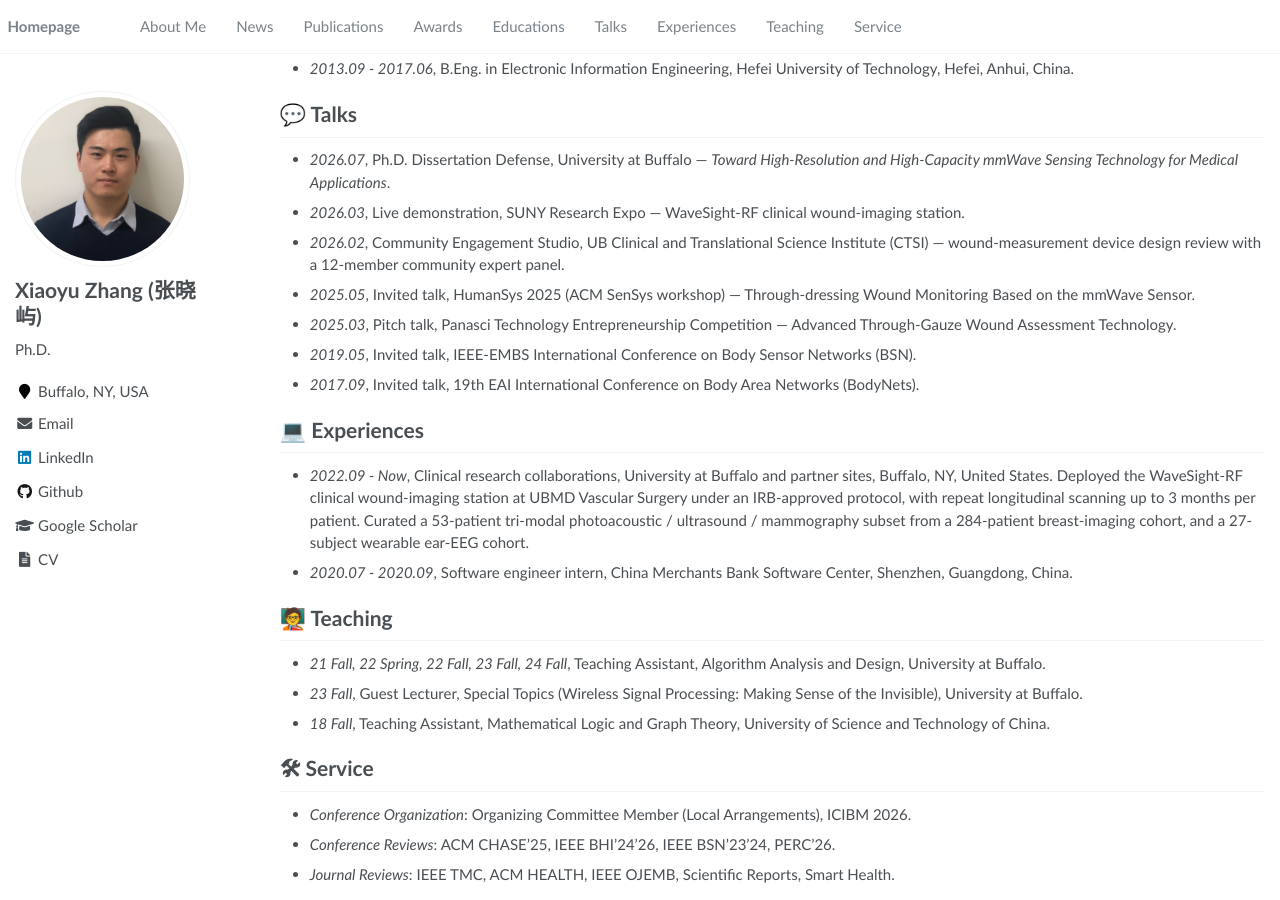
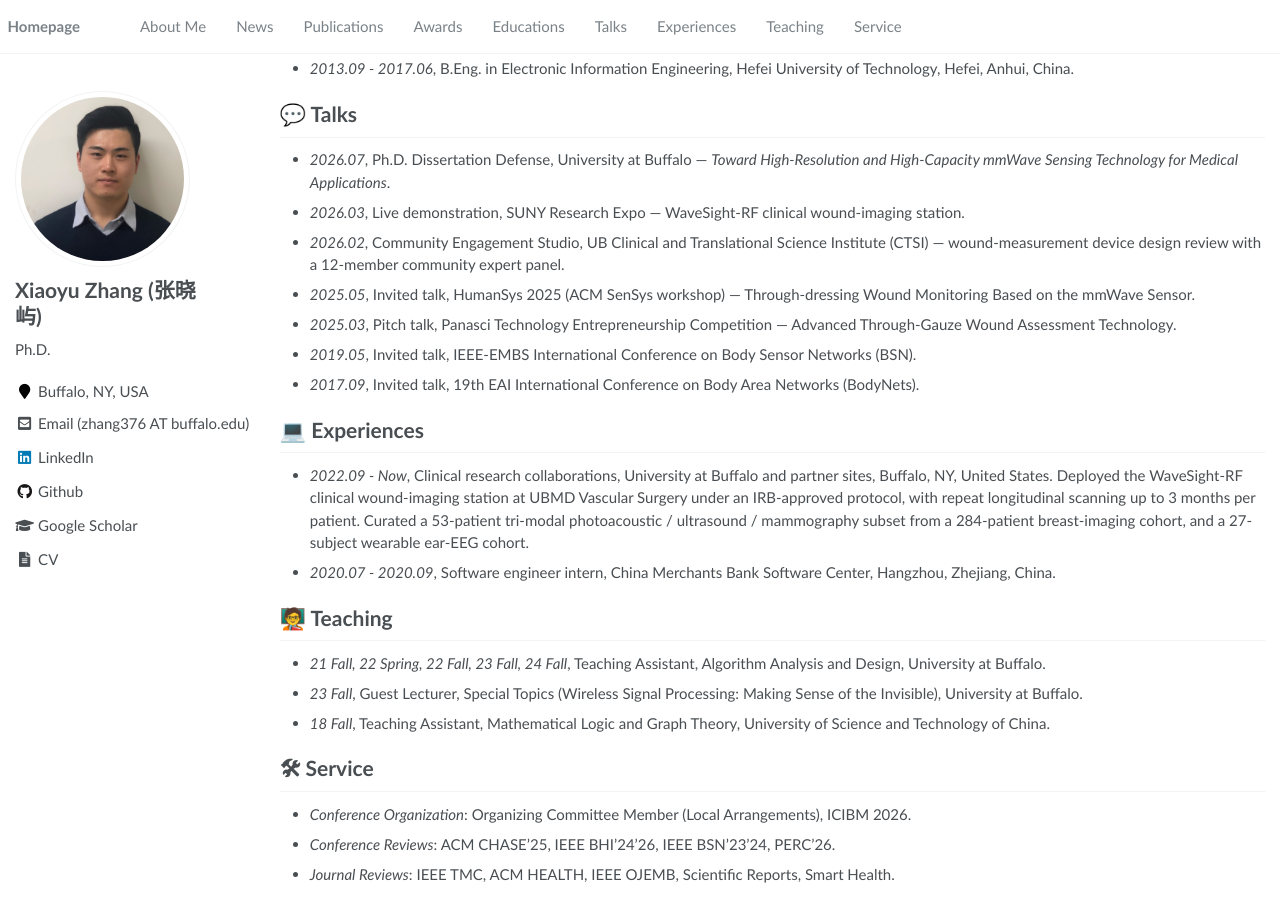
Before and after one commit to zxy340/zxy340.github.io, a Jekyll site: the page built from _pages/about.md, in a window 1280 px wide and 900 px high, scrolled down 2807 px. Built offline with Jekyll 4.4.1, drawn with Linux system fonts in a browser that asks for light colours.

Commit message:
Correct internship city to Hangzhou; show email address in sidebar
The Shenzhen location was wrong. Sidebar now reads
Email (zhang376 AT buffalo.edu) via a new email_display field.

Co-Authored-By: Claude Opus 5 <noreply@anthropic.com>

```diff
--- a/_config.yml
+++ b/_config.yml
@@ -30,6 +30,7 @@ author:
   googlescholar    : "https://scholar.google.com/citations?user=IXpAX24AAAAJ&hl=en"
   cv               : "CV.pdf"
   email            : "zhang376@buffalo.edu"
+  email_display    : "zhang376 AT buffalo.edu"
   researchgate     :  # e.g., "https://www.researchgate.net/profile/yourprofile"
   uri              :
   bitbucket        :
--- a/_includes/author-profile.html
+++ b/_includes/author-profile.html
@@ -27,7 +27,7 @@
         <li><a href="{{ author.uri }}"><i class="fas fa-fw fa-link" aria-hidden="true"></i> Website</a></li>
       {% endif %}
       {% if author.email %}
-        <li><a href="mailto:{{ author.email }}"><i class="fas fa-fw fa-envelope" aria-hidden="true"></i> Email</a></li>
+        <li><a href="mailto:{{ author.email }}"><i class="fas fa-fw fa-envelope-square" aria-hidden="true"></i> Email{% if author.email_display %} ({{ author.email_display }}){% endif %}</a></li>
       {% endif %}
       {% if author.keybase %}
         <li><a href="https://keybase.io/{{ author.keybase }}"><i class="fas fa-fw fa-key" aria-hidden="true"></i> Keybase</a></li>
--- a/_pages/about.md
+++ b/_pages/about.md
@@ -178,7 +178,7 @@ Xiaoyu Zhang received his Ph.D. in Computer Science and Engineering at the [Stat
 
 # 💻 Experiences
 - *2022.09 - Now*, Clinical research collaborations, University at Buffalo and partner sites, Buffalo, NY, United States. Deployed the WaveSight-RF clinical wound-imaging station at UBMD Vascular Surgery under an IRB-approved protocol, with repeat longitudinal scanning up to 3 months per patient. Curated a 53-patient tri-modal photoacoustic / ultrasound / mammography subset from a 284-patient breast-imaging cohort, and a 27-subject wearable ear-EEG cohort.
-- *2020.07 - 2020.09*, Software engineer intern, China Merchants Bank Software Center, Shenzhen, Guangdong, China.
+- *2020.07 - 2020.09*, Software engineer intern, China Merchants Bank Software Center, Hangzhou, Zhejiang, China.
 
 # 🧑‍🏫 Teaching
 - *21 Fall, 22 Spring, 22 Fall, 23 Fall, 24 Fall*, Teaching Assistant, Algorithm Analysis and Design, University at Buffalo.
```
